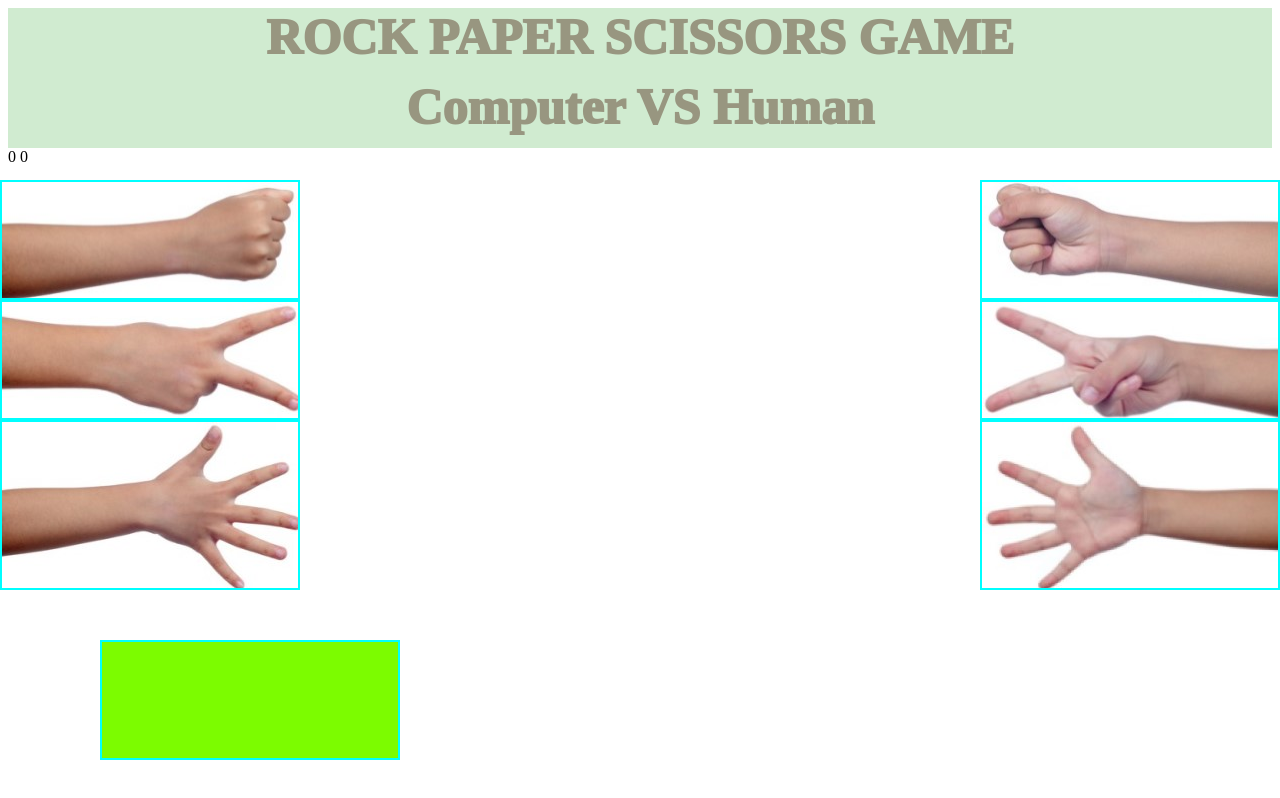
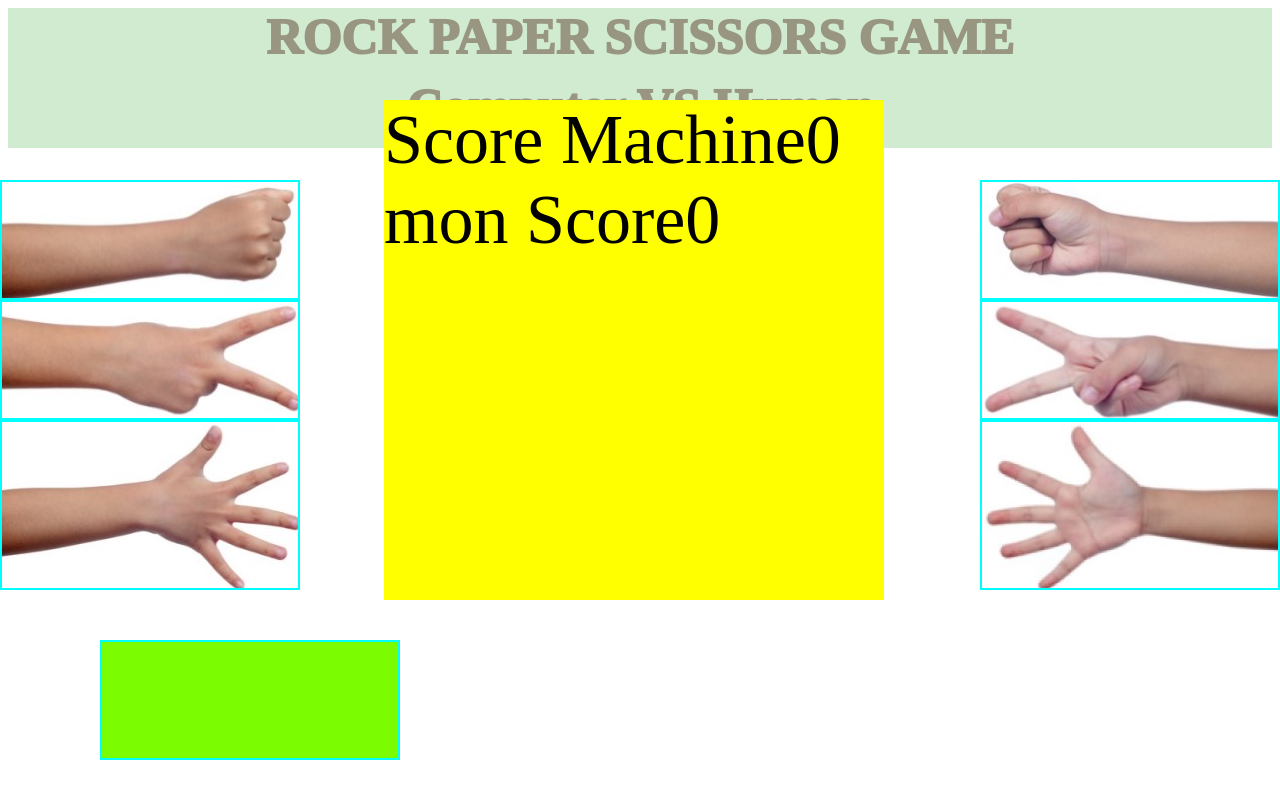
Before and after one commit to bigzeus007/rock-scissors-paper, a React (Create React App) app in the folder rock-game/: page / in a window 1280 px wide. Built offline with nearby package versions, Linux system fonts and the light colour scheme.

Commit message:
paper rock sissors REACT
AJOUT AFFICHAGE RESULTAT

```diff
--- a/rock-game/src/App.css
+++ b/rock-game/src/App.css
@@ -83,3 +83,8 @@ button{
    top: 50px;
    left: 100px;
  }
+ .monAvatar{
+   position: absolute;
+   top: 100px;
+   left:30%;
+ }
--- a/rock-game/src/Components/MyTableGame.js
+++ b/rock-game/src/Components/MyTableGame.js
@@ -17,7 +17,10 @@ function MyTableGame() {
     function setJeu(element) {
     }
 
-    useEffect(()=>{if (monChoix[0]===sonChoix[0]){
+    useEffect(()=>{if(monScore>=5){}
+
+
+        if (monChoix[0]===sonChoix[0]){
 
         console.log("EGALITE  ")
     }
@@ -58,7 +61,13 @@ function MyTableGame() {
                 <button className="paper" onClick={(e)=>{setMonChoix("paper");setSonChoix(myRandomImage);setNumPartie(numPartie+1);}} />
                 <div id="monChoix"  className={monChoix} />
             </div>
-            <div id="myResult" className={""}>   {sonScore}  {monScore}   </div>
+            <div id="myResult" className={""}>
+            <div id="monAvatar" className="monAvatar" style={{width:"500px",height:"500px",backgroundColor:"yellow",fontSize:"70px",}} children={"Score Machine"+sonScore+"  "+"mon Score"+monScore}/>
+
+
+
+            </div>
+
             <div id="saListeDeChoix">
 
                 <button className="rockRobot"/>
```
